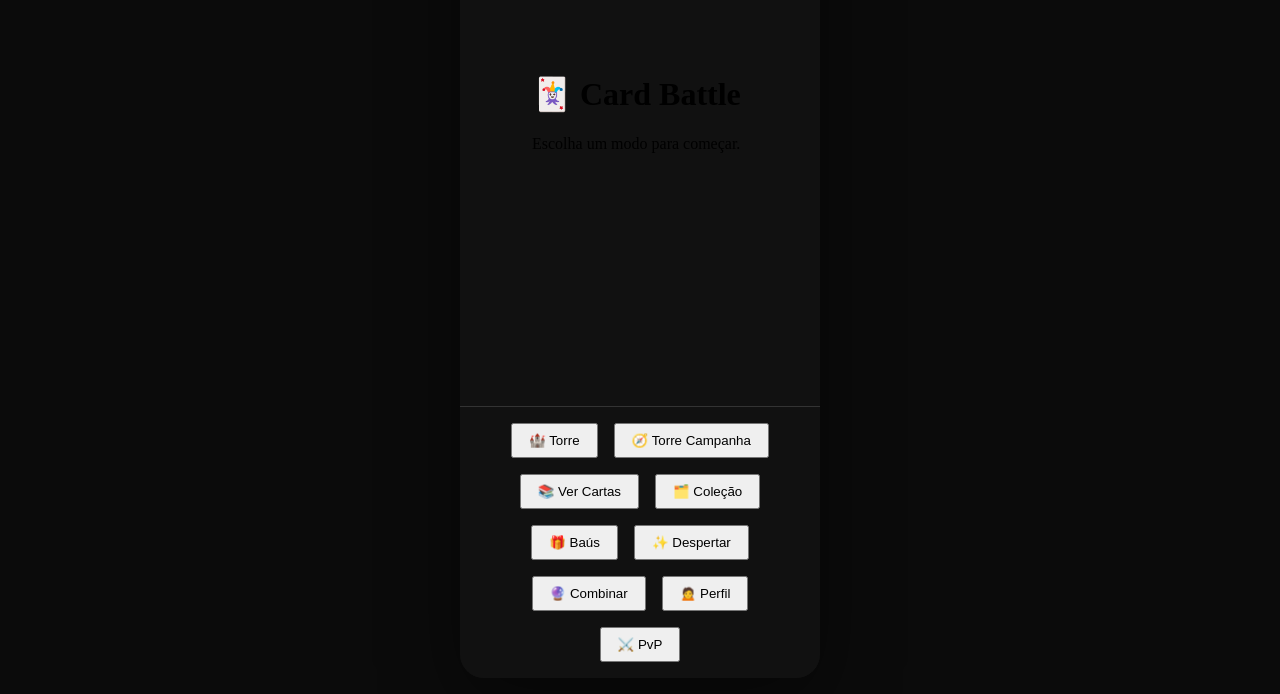
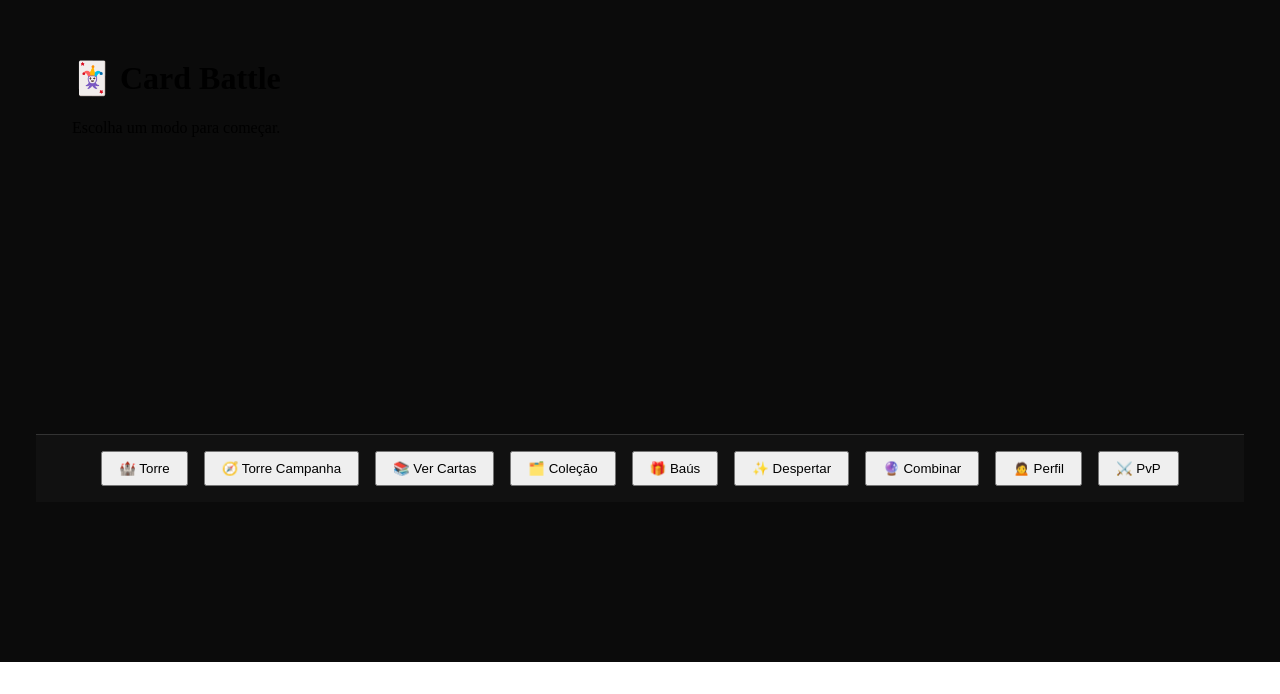
Before and after one commit to claudiojvargas/cardgame, a React (Vite) app: page / in a window 1280 px wide. Shown: the part 138-832 px from the top of the page. After the commit the page ends 800 px from the top, so only its background shows below. Built offline with nearby package versions, Linux system fonts and the light colour scheme.

Commit message:
Use full-screen layout without artboard frame

```diff
--- a/frontend/App.tsx
+++ b/frontend/App.tsx
@@ -74,37 +74,13 @@ function App() {
         style={{
           minHeight: "100vh",
           display: "flex",
-          alignItems: "center",
-          justifyContent: "center",
-          padding: "var(--space-2)",
+          flexDirection: "column",
+          padding: "var(--safe-top) var(--safe-side) var(--safe-bottom)",
+          boxSizing: "border-box",
           background: "#0b0b0b",
         }}
       >
-        <div
-          style={{
-            width: "min(var(--ui-artboard-width), 100vw, calc(100vh * 9 / 20))",
-            maxHeight: "min(var(--ui-artboard-height), 100vh)",
-            aspectRatio: "9 / 20",
-            background: "#111",
-            borderRadius: 24,
-            boxShadow: "0 24px 80px rgba(0,0,0,0.45)",
-            overflow: "hidden",
-            display: "flex",
-            flexDirection: "column",
-          }}
-        >
-          <div
-            style={{
-              flex: 1,
-              display: "flex",
-              flexDirection: "column",
-              padding: "var(--safe-top) var(--safe-side) var(--safe-bottom)",
-              boxSizing: "border-box",
-              overflow: "hidden",
-            }}
-          >
         <div style={{ flex: 1, overflow: "hidden" }}>{content}</div>
-          </div>
         <nav
           style={{
             borderTop: "1px solid #333",
@@ -199,7 +175,6 @@ function App() {
           </button>
         </nav>
       </div>
-      </div>
     </GameProvider>
   );
 }
```
Lines whose indentation alone changed are shown as unchanged.
